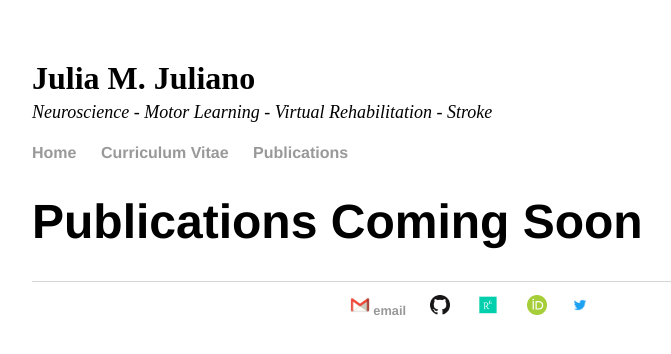
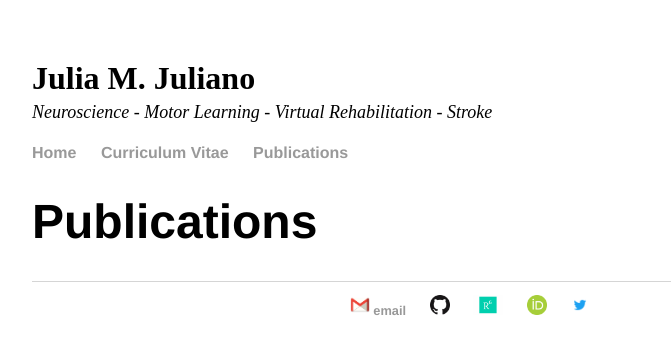
Before and after one commit to juliamjuliano/juliamjuliano.github.io, a Jekyll site: the page built from publications/index.html, in a window 1280 px wide. Shown: the top 354 px of the page, without its empty margins (160-831 px from the left). Built offline with Jekyll 4.4.1, drawn with Linux system fonts in a browser that asks for light colours.

Commit message:
Update index.html

```diff
--- a/publications/index.html
+++ b/publications/index.html
@@ -2,5 +2,4 @@
 layout: default
 title: Julia M. Juliano | Publications
 ---
-
-<h1>Publications Coming Soon</h1>
+<h1>Publications</h1>
```
